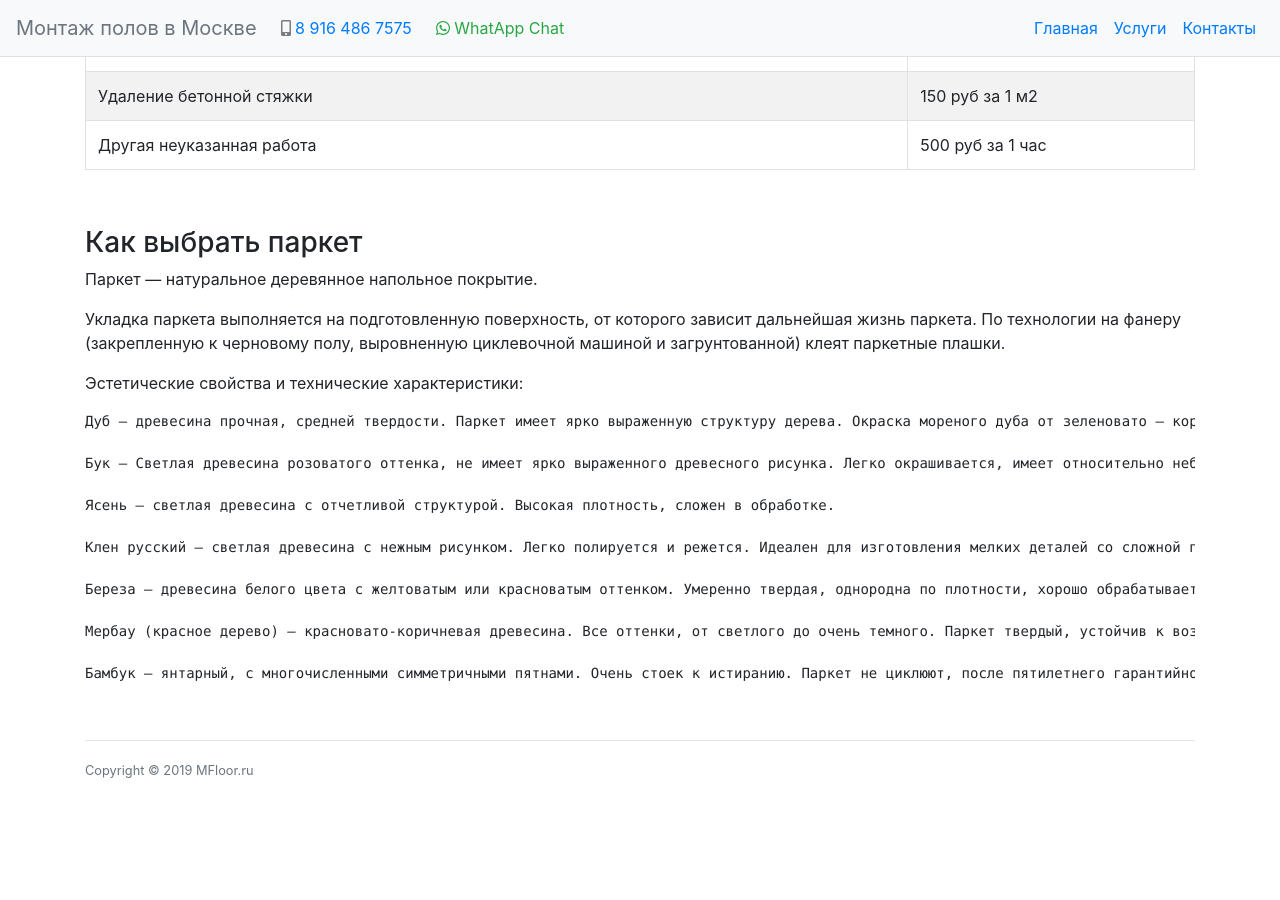
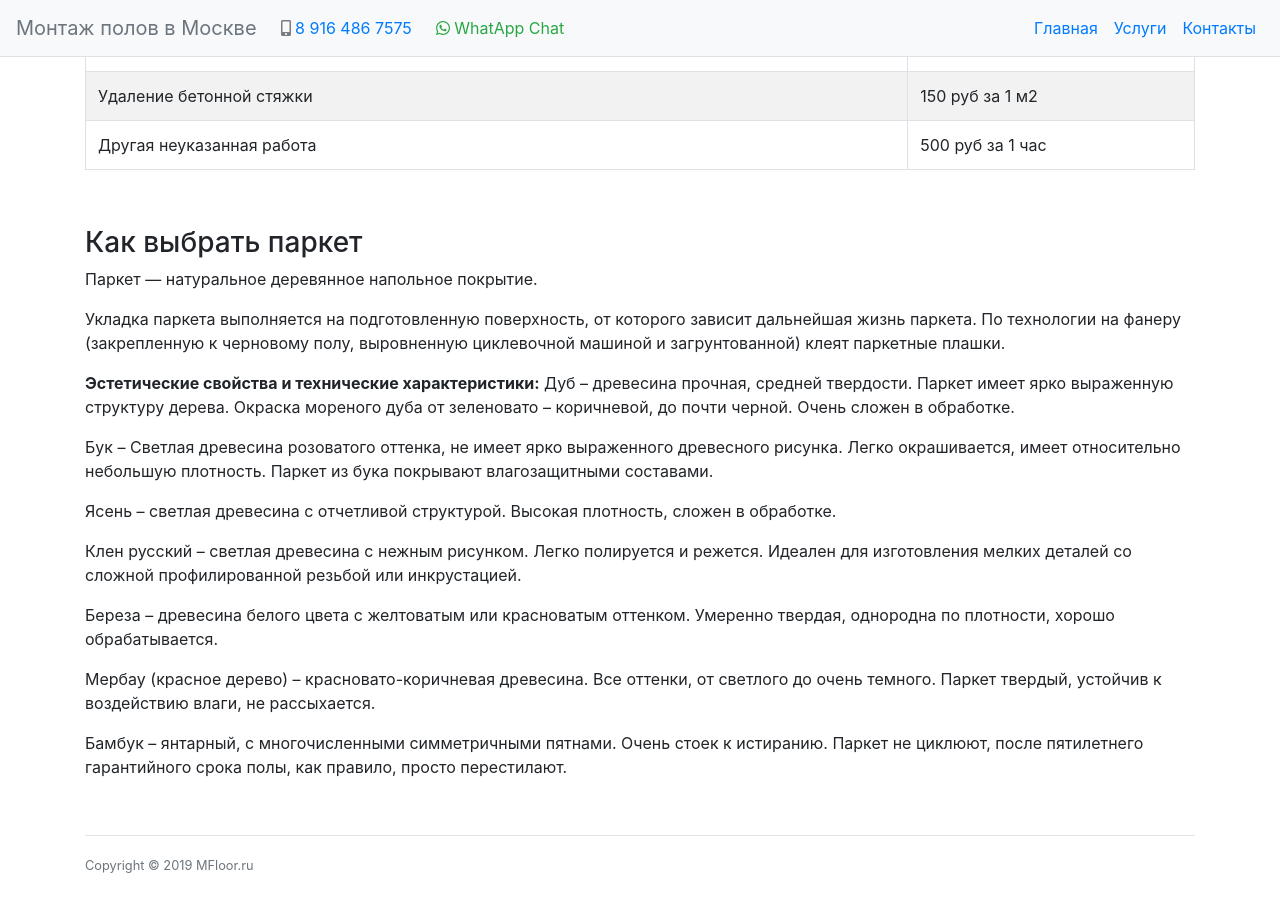
Before and after one commit to nskforward/MFloor, a Jekyll site: the page built from _articles/parket.md, in a window 1280 px wide and 900 px high, scrolled down 1657 px. Built offline with Jekyll 4.4.1, drawn with Linux system fonts in a browser that asks for light colours; before the commit the page ends 2462 px from its top, so only the background shows below that.

Commit message:
Laminate page

```diff
--- a/_articles/parket.md
+++ b/_articles/parket.md
@@ -23,18 +23,17 @@ prices:
 
 Укладка паркета выполняется на подготовленную поверхность, от которого зависит дальнейшая жизнь паркета. По технологии на фанеру (закрепленную к черновому полу, выровненную циклевочной машиной и загрунтованной) клеят паркетные плашки.
 
-Эстетические свойства и технические характеристики:
+**Эстетические свойства и технические характеристики:**
+Дуб – древесина прочная, средней твердости. Паркет имеет ярко выраженную структуру дерева. Окраска мореного дуба от зеленовато – коричневой, до почти черной. Очень сложен в обработке.
 
-    Дуб – древесина прочная, средней твердости. Паркет имеет ярко выраженную структуру дерева. Окраска мореного дуба от зеленовато – коричневой, до почти черной. Очень сложен в обработке.
+Бук – Светлая древесина розоватого оттенка, не имеет ярко выраженного древесного рисунка. Легко окрашивается, имеет относительно небольшую плотность. Паркет из бука покрывают влагозащитными составами.
 
-    Бук – Светлая древесина розоватого оттенка, не имеет ярко выраженного древесного рисунка. Легко окрашивается, имеет относительно небольшую плотность. Паркет из бука покрывают влагозащитными составами.
+Ясень – светлая древесина с отчетливой структурой. Высокая плотность, сложен в обработке.
 
-    Ясень – светлая древесина с отчетливой структурой. Высокая плотность, сложен в обработке.
+Клен русский – светлая древесина с нежным рисунком. Легко полируется и режется. Идеален для изготовления мелких деталей со сложной профилированной резьбой или инкрустацией.
 
-    Клен русский – светлая древесина с нежным рисунком. Легко полируется и режется. Идеален для изготовления мелких деталей со сложной профилированной резьбой или инкрустацией.
+Береза – древесина белого цвета с желтоватым или красноватым оттенком. Умеренно твердая, однородна по плотности, хорошо обрабатывается.
 
-    Береза – древесина белого цвета с желтоватым или красноватым оттенком. Умеренно твердая, однородна по плотности, хорошо обрабатывается.
+Мербау (красное дерево) – красновато-коричневая древесина. Все оттенки, от светлого до очень темного. Паркет твердый, устойчив к воздействию влаги, не рассыхается.
 
-    Мербау (красное дерево) – красновато-коричневая древесина. Все оттенки, от светлого до очень темного. Паркет твердый, устойчив к воздействию влаги, не рассыхается.
-
-    Бамбук – янтарный, с многочисленными симметричными пятнами. Очень стоек к истиранию. Паркет не циклюют, после пятилетнего гарантийного срока полы, как правило, просто перестилают.
+Бамбук – янтарный, с многочисленными симметричными пятнами. Очень стоек к истиранию. Паркет не циклюют, после пятилетнего гарантийного срока полы, как правило, просто перестилают.
```
